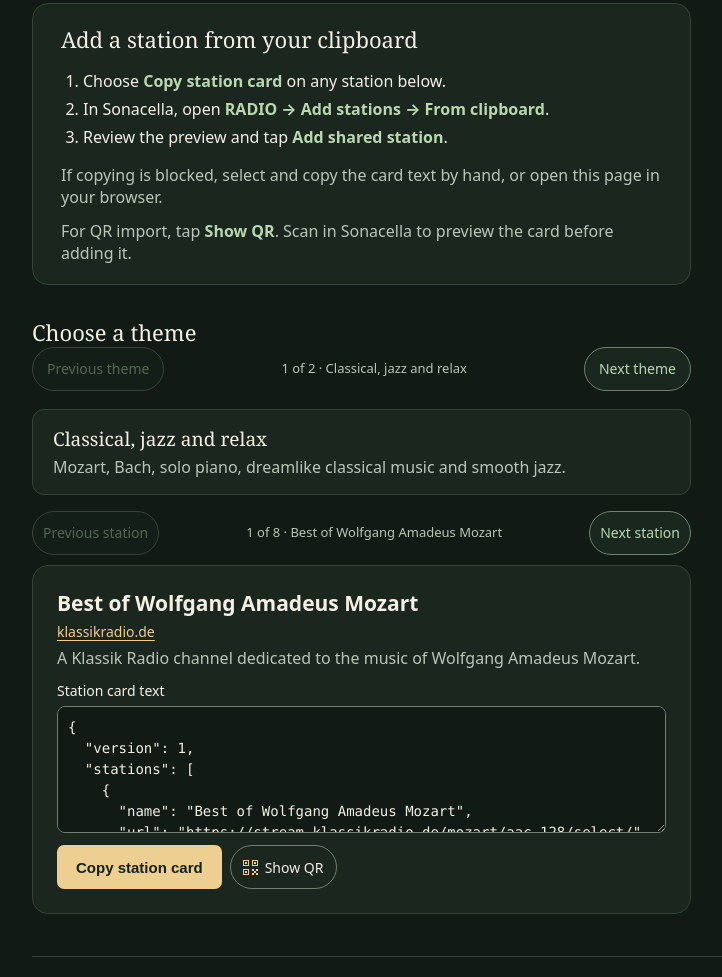
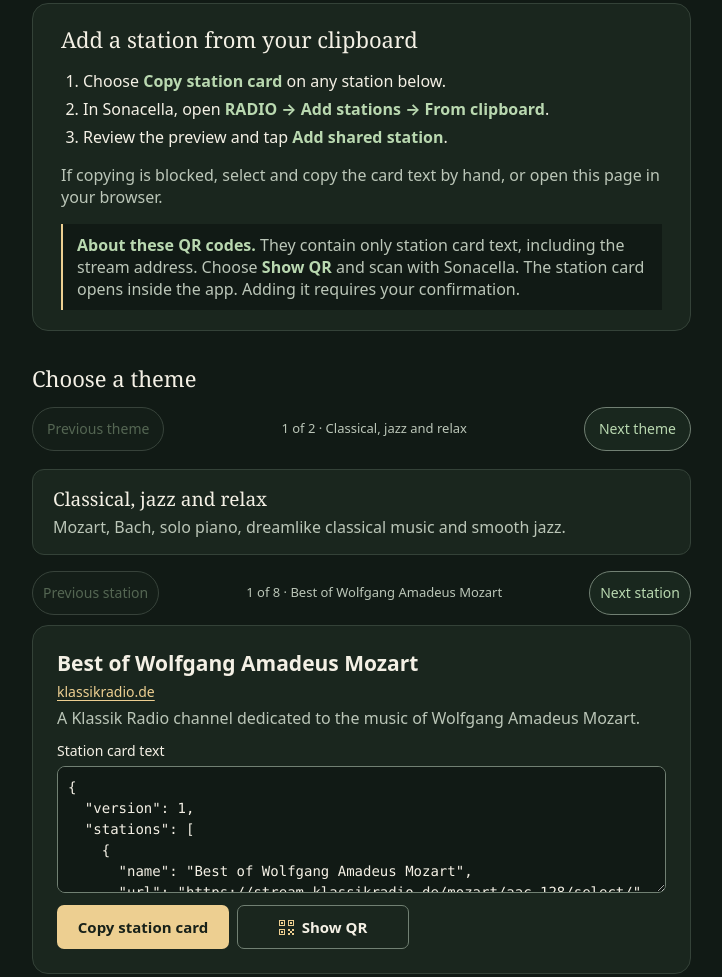
Before and after one commit to miphorez/sonacella, a plain HTML site: page discover/index.html in a window 1280 px wide. Shown: the part 282-1259 px from the top of the page, without its empty margins (16-738 px from the left). Drawn offline with Linux system fonts and the light colour scheme.

Commit message:
Polish station discovery and clarify QR behavior

```diff
--- a/discover/discover.css
+++ b/discover/discover.css
@@ -19,13 +19,19 @@
 .discover-guide li + li { margin-top: 6px; }
 .discover-guide p { margin-block: 12px 0; color: var(--muted); }
 .discover strong { color: var(--pistachio); }
-.discover a { color: var(--gold); text-underline-offset: 3px; }
+.discover a:not(.play-button) { color: var(--gold); text-underline-offset: 3px; }
+.discover-guide .discover-qr-note {
+  margin-top: 16px;
+  padding: 10px 14px;
+  border-inline-start: 2px solid var(--gold);
+  background: var(--page);
+}
 .station-themes, .station-shelf {
   max-width: 72ch;
   scroll-margin-top: 18px;
 }
 .station-themes { margin-top: 32px; }
-.station-themes h2 { font-size: 22px; }
+.station-themes h2 { margin: 0 0 14px; font-size: 22px; }
 .station-theme {
   padding: 16px 20px;
   border: 1px solid var(--line);
@@ -39,6 +45,8 @@
 .station-shelf .carousel-controls button { padding-inline: 10px; }
 #extension { margin-top: 42px; padding-bottom: 0; }
 #extension > :is(p, ol) { max-width: 78ch; }
+#extension .extension-links { margin-top: 16px; }
+#extension h3 { margin: 24px 0 10px; }
 #extension li + li { margin-top: 8px; }
 .discovery-card {
   min-width: 0;
@@ -65,27 +73,42 @@
   resize: vertical;
 }
 .discovery-card textarea:focus-visible { outline: 2px solid var(--gold); outline-offset: 2px; }
-.station-card-actions { display: flex; flex-wrap: wrap; gap: 8px; margin-top: 12px; }
-.station-card-actions button { min-height: 44px; cursor: pointer; }
-.station-card-actions .play-button { margin: 0; border: 0; }
-.station-card-actions [hidden] { display: none; }
-.station-qr-button {
+.station-card-actions {
+  display: grid;
+  grid-template-columns: repeat(2, minmax(0, 1fr));
+  gap: 8px;
+  width: min(100%, 352px);
+  margin-top: 12px;
+}
+.station-card-actions button {
   display: inline-flex;
   align-items: center;
-  gap: 7px;
-  padding: 8px 12px;
-  border: 1px solid #718073;
-  border-radius: 24px;
+  justify-content: center;
+  gap: 8px;
+  min-height: 44px;
+  margin: 0;
+  padding: 8px 10px;
+  border: 1px solid transparent;
+  border-radius: 7px;
+  font: inherit;
+  font-size: 15px;
+  font-weight: 700;
+  text-align: center;
+  cursor: pointer;
+}
+.station-card-actions [hidden] { display: none; }
+.station-card-actions .station-qr-button {
+  border-color: #718073;
   background: var(--surface);
   color: var(--text);
-  font: inherit;
-  font-size: 14px;
 }
-.station-qr-button:hover, .station-qr-button[aria-expanded="true"] {
+.station-card-actions .station-qr-button:hover,
+.station-card-actions .station-qr-button[aria-expanded="true"] {
   border-color: var(--gold);
   color: var(--gold);
 }
 .qr-icon {
+  flex: none;
   width: 15px;
   height: 15px;
   background: url("qr-icon.png") center / contain no-repeat;
--- a/discover/index.html
+++ b/discover/index.html
@@ -8,7 +8,7 @@
   <title>Discover your next station | Sonacella</title>
   <link rel="icon" href="../assets/icon.png" type="image/png">
   <link rel="stylesheet" href="../style.css">
-  <link rel="stylesheet" href="discover.css">
+  <link rel="stylesheet" href="discover.css?v=qr-note">
   <script src="../carousel.js?v=station-themes" defer></script>
   <script src="discover.js" defer></script>
 </head>
@@ -38,7 +38,7 @@
         <li>Review the preview and tap <strong>Add shared station</strong>.</li>
       </ol>
       <p>If copying is blocked, select and copy the card text by hand, or open this page in your browser.</p>
-      <p>For QR import, tap <strong>Show QR</strong>. Scan in Sonacella to preview the card before adding it.</p>
+      <p class="discover-qr-note"><strong>About these QR codes.</strong> They contain only station card text, including the stream address. Choose <strong>Show QR</strong> and scan with Sonacella. The station card opens inside the app. Adding it requires your confirmation.</p>
     </section>
     <section class="station-themes" id="themes" aria-labelledby="themes-title" data-carousel>
       <h2 id="themes-title">Choose a theme</h2>
@@ -526,7 +526,7 @@
       </header>
       <p class="lede">Found a radio station you want to keep? Sonacella Station Cards checks a supported public station page and prepares its stream, artwork and details for review. Export verified cards as JSON or a QR image generated in your browser.</p>
       <p><a class="play-button" href="https://github.com/miphorez/sonacella/releases/download/station-cards-v0.1.4/Sonacella-Station-Cards-0.1.4-user.zip">Download Station Cards 0.1.4</a></p>
-      <p><a href="https://github.com/miphorez/sonacella/releases/tag/station-cards-v0.1.4">GitHub release</a> · <a href="https://github.com/miphorez/sonacella/releases/download/station-cards-v0.1.4/INSTALL.md">Full installation and update guide</a> · <a href="https://github.com/miphorez/sonacella/releases/download/station-cards-v0.1.4/Sonacella-Station-Cards-0.1.4-user.zip.sha256">SHA-256 checksum</a></p>
+      <p class="extension-links"><a href="https://github.com/miphorez/sonacella/releases/tag/station-cards-v0.1.4">GitHub release</a> · <a href="https://github.com/miphorez/sonacella/releases/download/station-cards-v0.1.4/INSTALL.md">Full installation and update guide</a> · <a href="https://github.com/miphorez/sonacella/releases/download/station-cards-v0.1.4/Sonacella-Station-Cards-0.1.4-user.zip.sha256">SHA-256 checksum</a></p>
       <h3>Install in Edge</h3>
       <ol>
         <li>Download the ZIP, verify its SHA-256 and extract it to a permanent folder.</li>
```
